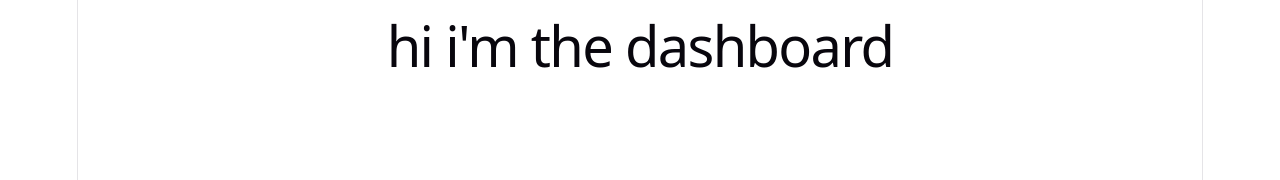
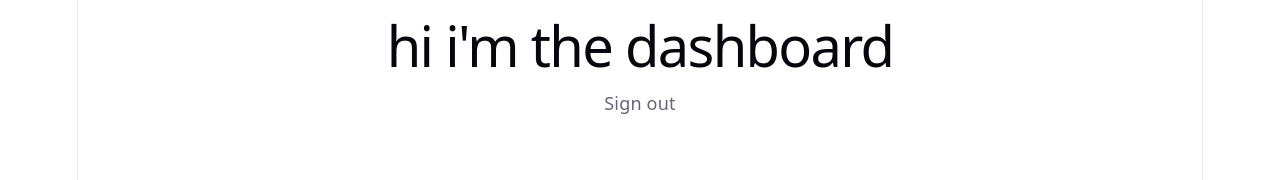
Before and after one commit to Code-Platoon-Compass/COMPASS, a React (Vite) app in the folder client/: page /dashboard in a window 1280 px wide. Shown: the top 180 px of the page. Built offline with nearby package versions, Linux system fonts and the light colour scheme; no server answers.

Commit message:
created seperate auth page and logout button component

```diff
--- /dev/null
+++ b/client/src/components/LogoutButton.jsx
@@ -0,0 +1,35 @@
+import { useState } from 'react';
+import { useNavigate, useOutletContext } from 'react-router-dom';
+import { handleLogout } from '../utilities/authUtilities';
+
+export default function LogoutButton() {
+    const { setUser } = useOutletContext();
+    const navigate = useNavigate();
+    const [isSigningOut, setIsSigningOut] = useState(false);
+    const [errorMessage, setErrorMessage] = useState('');
+
+    const onLogout = async () => {
+        setIsSigningOut(true);
+        setErrorMessage('');
+
+        const result = await handleLogout();
+
+        if (!result.ok) {
+            setErrorMessage(result.error);
+            setIsSigningOut(false);
+            return;
+        }
+
+        setUser(null);
+        navigate('/auth');
+    };
+
+    return (
+        <>
+            <button type="button" onClick={onLogout} disabled={isSigningOut}>
+                {isSigningOut ? 'Signing out...' : 'Sign out'}
+            </button>
+            {errorMessage ? <p>{errorMessage}</p> : null}
+        </>
+    );
+}
--- a/client/src/pages/AuthPage.jsx
+++ b/client/src/pages/AuthPage.jsx
@@ -1,12 +1,18 @@
 import { useOutletContext } from 'react-router-dom';
 import AuthForm from '../components/AuthForm';
+import LogoutButton from '../components/LogoutButton';
 
 export default function AuthPage() {
     const { user, setUser } = useOutletContext();
 
     return (
         <>
-            {user ? <p>Signed in as {user.email}</p> : null}
+            {user ? (
+                <>
+                    <p>Signed in as {user.email}</p>
+                    <LogoutButton />
+                </>
+            ) : null}
             <AuthForm setUser={setUser} />
         </>
     )
--- a/client/src/pages/Dashboard.jsx
+++ b/client/src/pages/Dashboard.jsx
@@ -1,9 +1,11 @@
 
+import LogoutButton from '../components/LogoutButton';
 
 export default function Dashboard() {
     return (
         <>
             <h1>hi i'm the dashboard</h1>
+            <LogoutButton />
         </>
     )
 }
--- a/client/src/router.jsx
+++ b/client/src/router.jsx
@@ -20,7 +20,8 @@ const router = createBrowserRouter([
             {
                 path: "auth",
                 element: <AuthPage />
-            }
+            },
+
         ]
     }
 ])
--- a/client/src/utilities/authUtilities.jsx
+++ b/client/src/utilities/authUtilities.jsx
@@ -27,6 +27,22 @@ export const handleGoogleAuth = async (token, inviteCode) => {
             ok: false,
             data: null,
             error: error.response?.data?.error || 'Google sign in failed. Please try again.',
+        };
+    }
+}
+
+export const handleLogout = async () => {
+    try {
+        let response = await api.post("auth/logout/");
+
+        return {
+            ok: response.status === 200,
+            error: null,
+        };
+    } catch (error) {
+        return {
+            ok: false,
+            error: error.response?.data?.error || 'Logout failed. Please try again.',
         };
     }
 }
```
